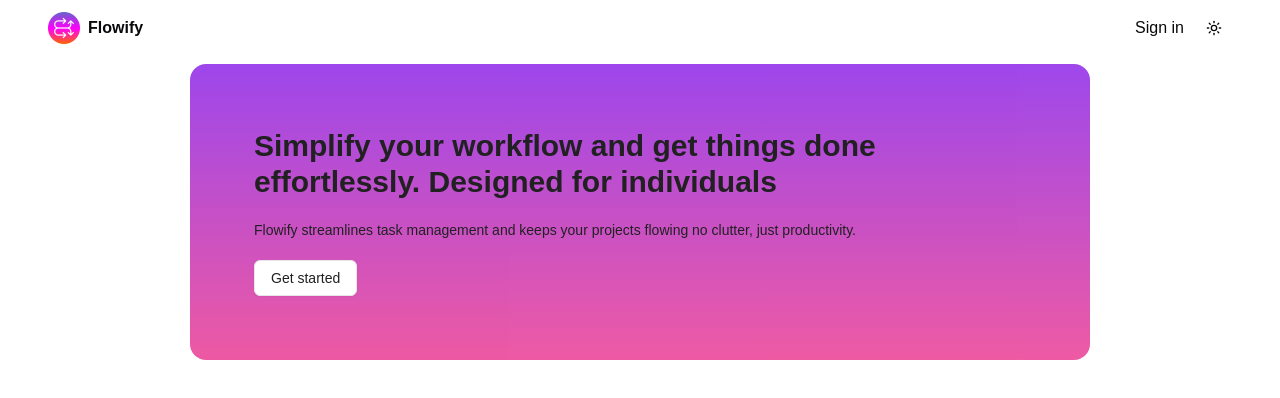
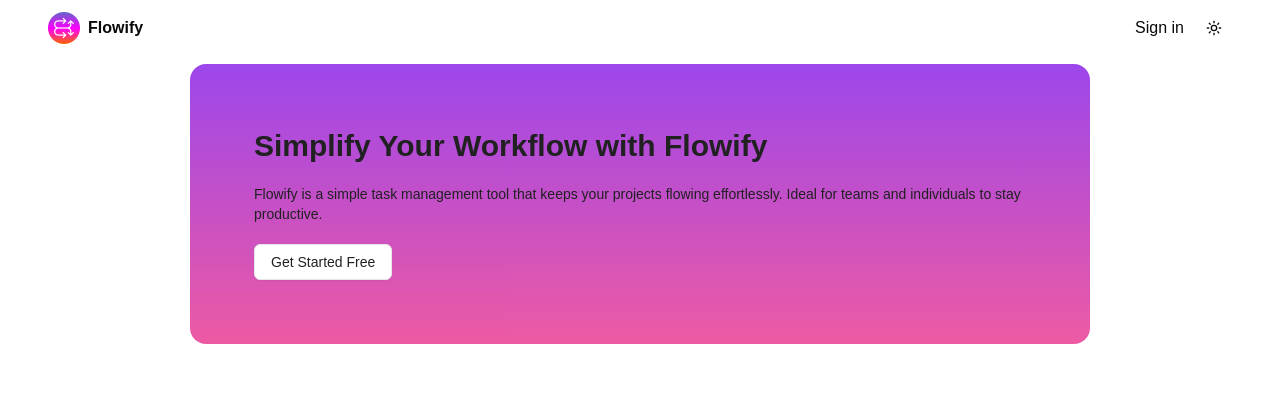
Before and after one commit to 5aledar/flowify, a Next.js app: page / in a window 1280 px wide. Shown: the top 398 px of the page. Built offline with nearby package versions, Linux system fonts and the light colour scheme; no server answers.

Commit message:
improving metadata for SEO ranking , overwriting some tags with semantic tags

```diff
--- a/app/(root)/layout.tsx
+++ b/app/(root)/layout.tsx
@@ -1,7 +1,7 @@
 import type { Metadata } from "next";
 
 export const metadata: Metadata = {
-  title: "Home",
+  title: "Simplify Your Workflow and Boost Productivity",
   description: "Simplify your workflow and get things done effortlessly. Designed for individuals",
 };
 
--- a/app/(root)/page.tsx
+++ b/app/(root)/page.tsx
@@ -5,11 +5,11 @@
   return (
     <main className='p-16 h-[100vh] ' >
       <header className="h-fit flex m-auto flex-col max-w-[900px] gap-5 justify-center md:p-16 p-8 items-start opacity-90 rounded-2xl bg-gradient-to-t  from-pink-500 to-purple-600">
-        <h1 className='sm:text-3xl text-md font-bold'>Simplify your workflow and get things done effortlessly. Designed for individuals</h1>
-        <p className='sm:text-md text-sm'>Flowify streamlines task management and keeps your projects flowing no clutter, just productivity.</p>
+        <h1 className='sm:text-3xl text-md font-bold'>Simplify Your Workflow with Flowify</h1>
+        <p className='sm:text-md text-sm'>Flowify is a simple task management tool that keeps your projects flowing effortlessly. Ideal for teams and individuals to stay productive.</p>
         <Link href={'/sign-up'}>
           <Button variant={'outline'}>
-            Get started
+          Get Started Free
           </Button>
         </Link>
       </header>
```
